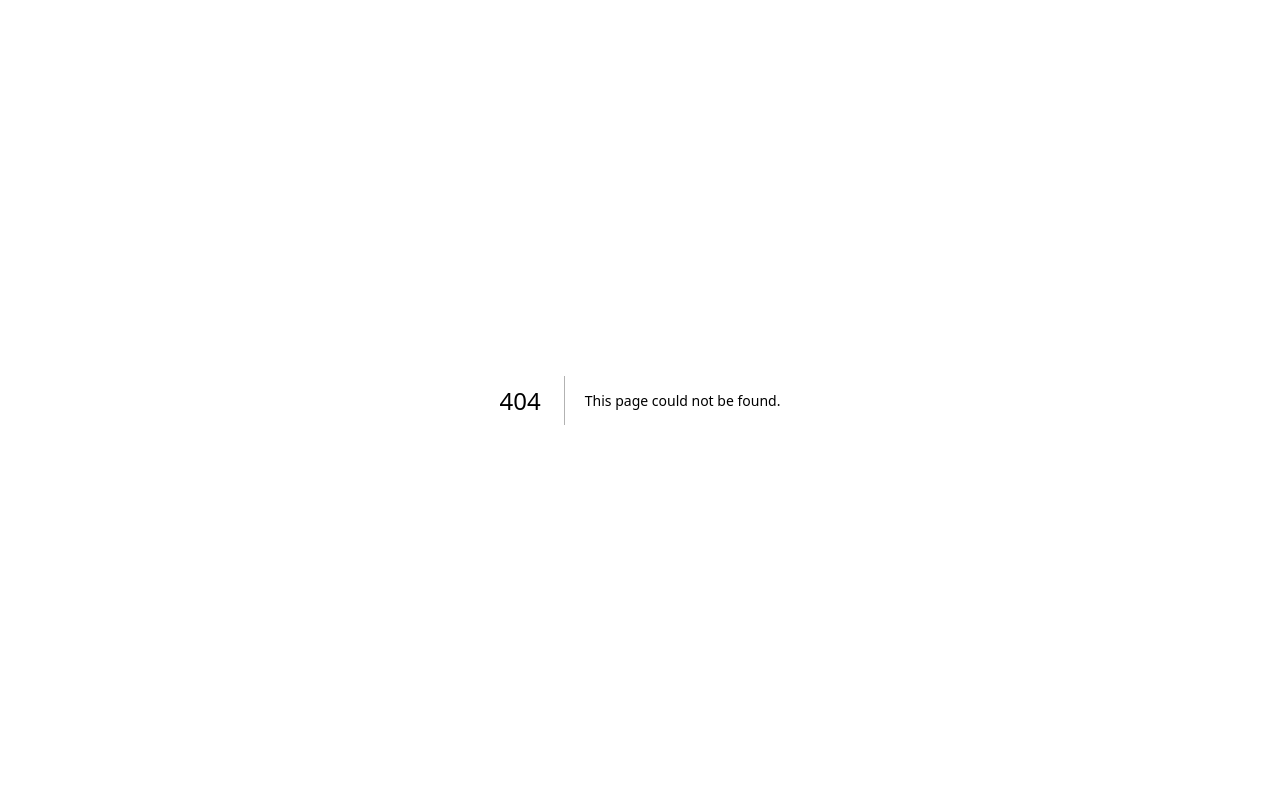
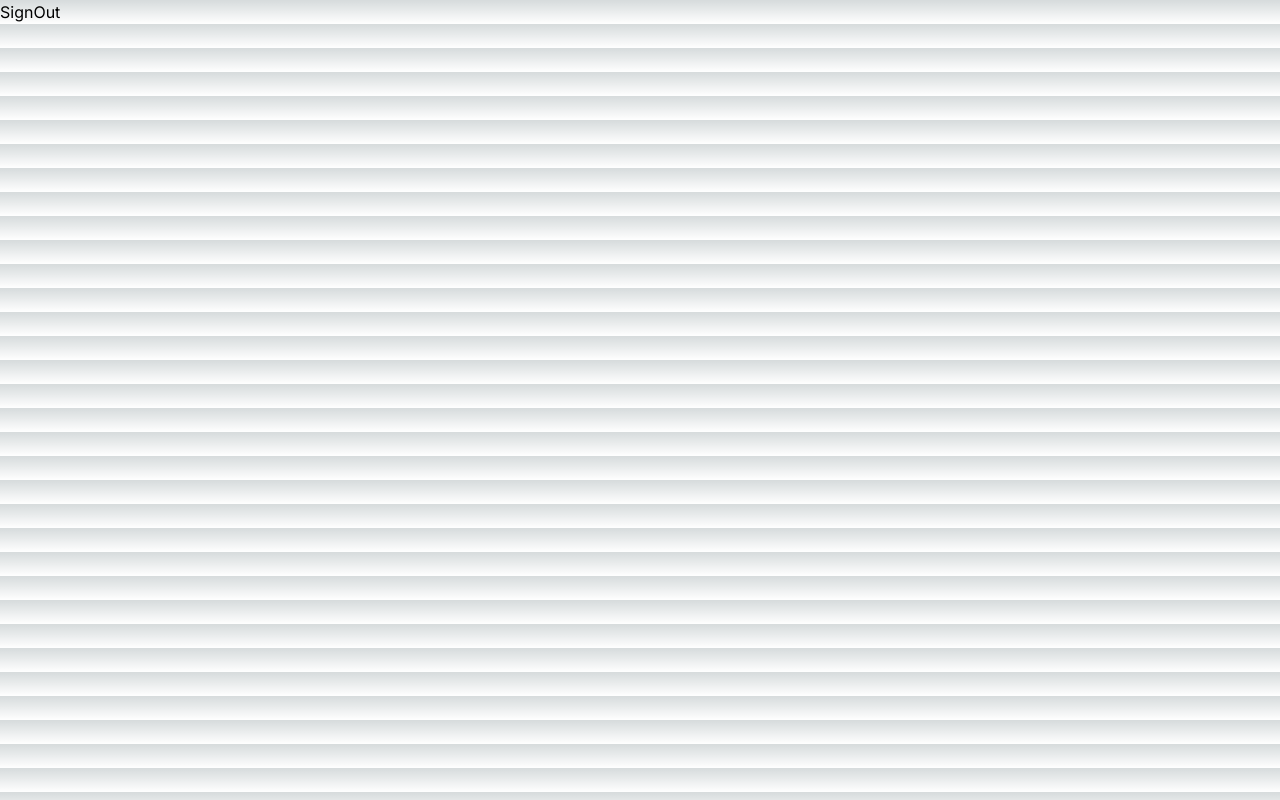
Before and after one commit to EmmanuelOBUjunior/estate, a Next.js app in the folder client/: page /signout in a window 1280 px wide. Before the commit this address had no page. Built offline with nearby package versions, Linux system fonts and the light colour scheme.

Commit message:
added signout template

```diff
--- /dev/null
+++ b/client/app/signout/page.jsx
@@ -0,0 +1,9 @@
+import React from 'react'
+
+const SignOut = () => {
+  return (
+    <div>SignOut</div>
+  )
+}
+
+export default SignOut
```
